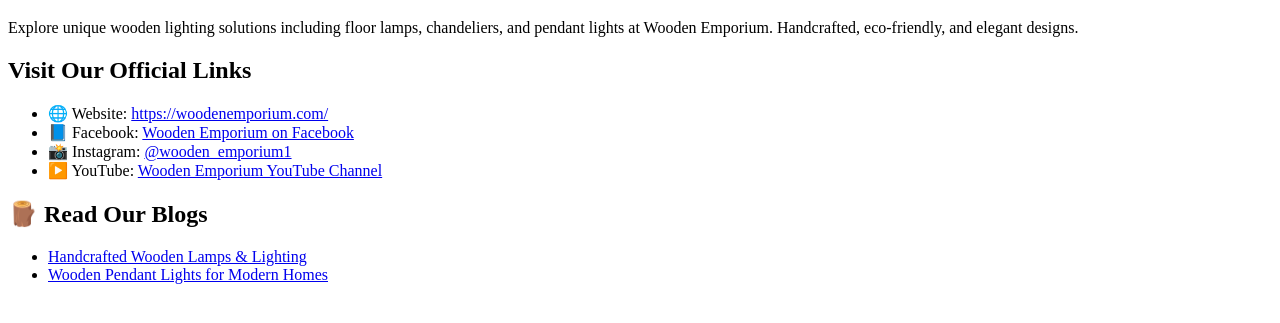
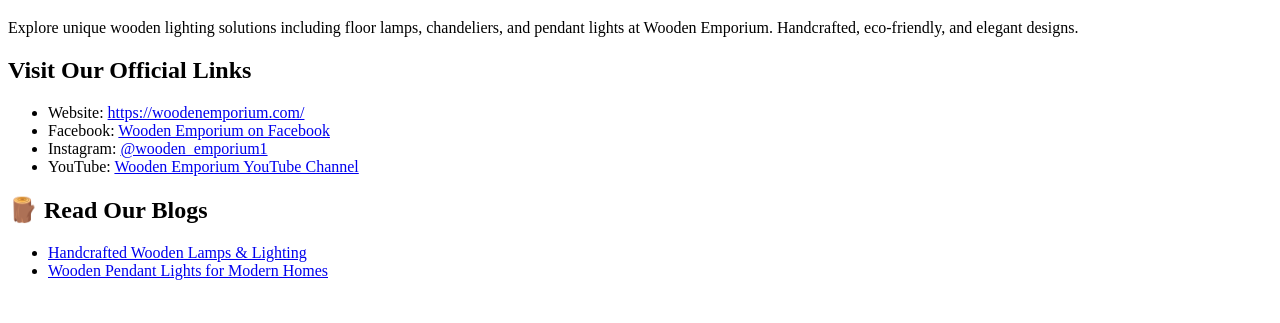
Before and after one commit to woodenemporium/index-wooden, a plain HTML site: page index.html in a window 1280 px wide. Shown: the part 61-384 px from the top of the page. Drawn offline with Linux system fonts and the light colour scheme.

Commit message:
Update index.html

```diff
--- a/index.html
+++ b/index.html
@@ -18,28 +18,28 @@
 
   <ul>
     <li>
-      🌐 Website:
+       Website:
       <a href="https://woodenemporium.com/" target="_blank">
         https://woodenemporium.com/
       </a>
     </li>
 
     <li>
-      📘 Facebook:
+       Facebook:
       <a href="https://www.facebook.com/people/Woodenemporium/61574081056594/" target="_blank">
         Wooden Emporium on Facebook
       </a>
     </li>
 
     <li>
-      📸 Instagram:
+       Instagram:
       <a href="https://www.instagram.com/wooden_emporium1/" target="_blank">
         @wooden_emporium1
       </a>
     </li>
 
     <li>
-      ▶️ YouTube:
+       YouTube:
       <a href="https://www.youtube.com/@woodenemporium" target="_blank">
         Wooden Emporium YouTube Channel
       </a>
```
